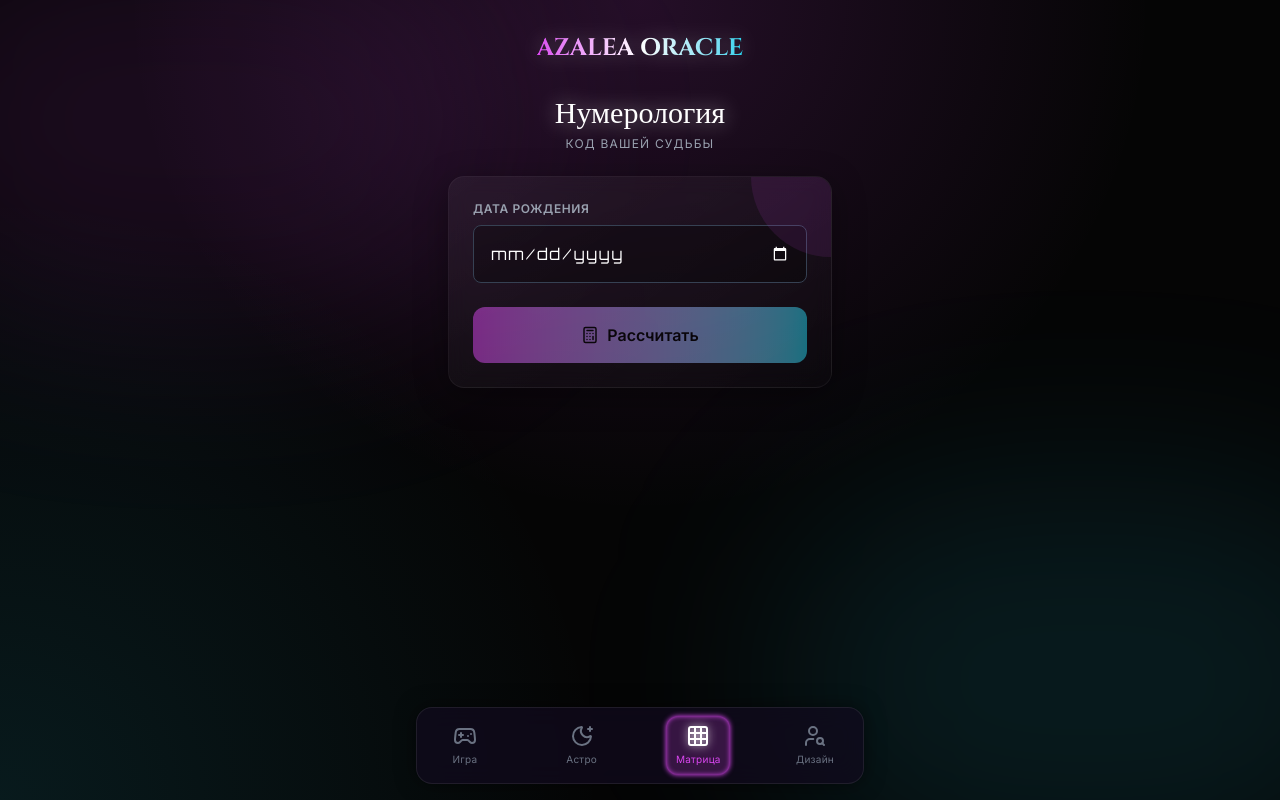
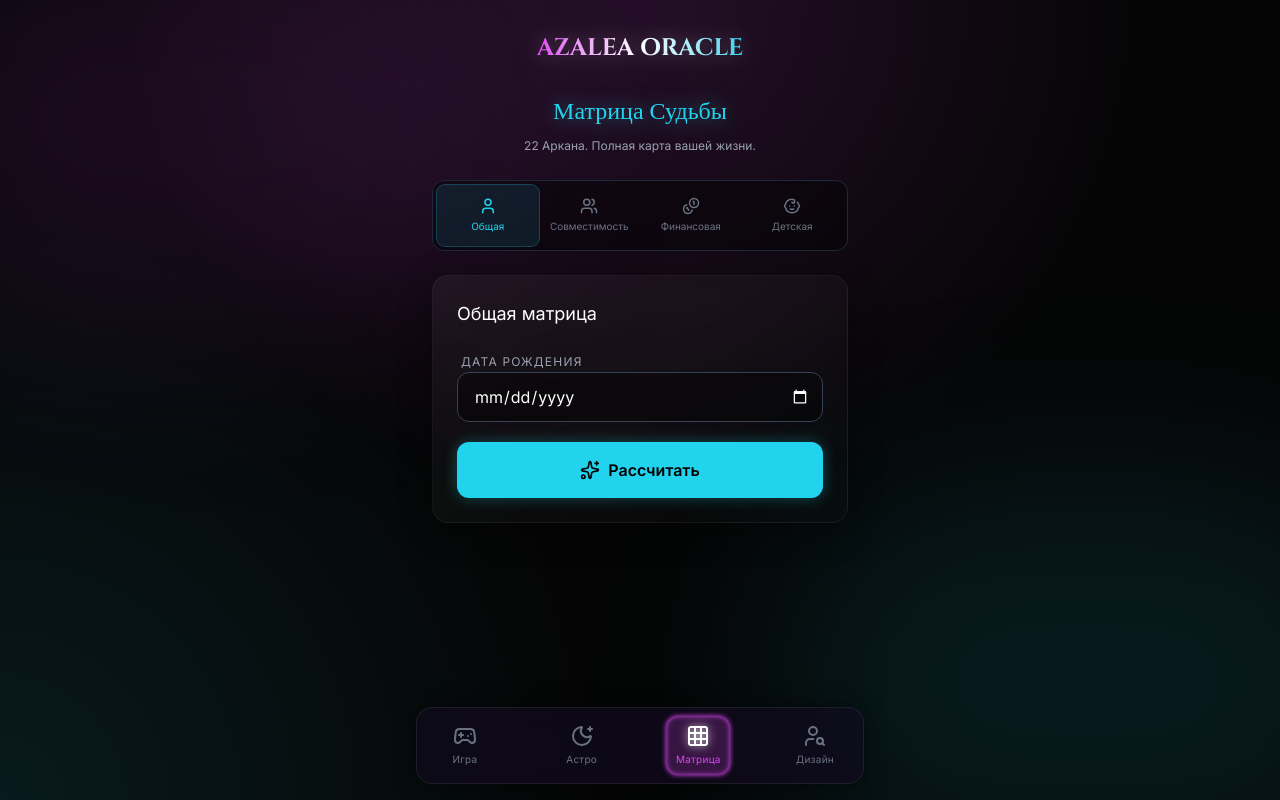
Before and after one commit to Dastanbekov/mini-app-oracle, a React (Vite) app: page /numerology in a window 1280 px wide. Built offline with nearby package versions, Linux system fonts and the light colour scheme.

Commit message:
numerology

```diff
--- a/src/pages/Numerology.jsx
+++ b/src/pages/Numerology.jsx
@@ -1,91 +1,180 @@
 import { useState } from 'react';
 import { motion, AnimatePresence } from 'framer-motion';
-import { Calculator, Sparkles } from 'lucide-react';
+import { Calculator, Sparkles, Users, Coins, Baby, User } from 'lucide-react';
 
 export default function Numerology() {
-    const [date, setDate] = useState('');
+    const [activeTab, setActiveTab] = useState('general'); // general, compatibility, financial, children
+    const [loading, setLoading] = useState(false);
     const [result, setResult] = useState(null);
-    const [loading, setLoading] = useState(false);
 
-    const calculate = () => {
-        if (!date) return;
+    // Form States
+    const [date1, setDate1] = useState('');
+    const [date2, setDate2] = useState(''); // For compatibility
+    const [name, setName] = useState('');
+
+    const tabs = [
+        { id: 'general', label: 'Общая', icon: User },
+        { id: 'compatibility', label: 'Совместимость', icon: Users },
+        { id: 'financial', label: 'Финансовая', icon: Coins },
+        { id: 'children', label: 'Детская', icon: Baby },
+    ];
+
+    const calculate = (e) => {
+        e.preventDefault();
         setLoading(true);
         setResult(null);
 
-        // Simulate calculation time for effect
+        // Simulate calc
         setTimeout(() => {
-            const digits = date.replace(/\D/g, '').split('').map(Number);
-            let sum = digits.reduce((a, b) => a + b, 0);
-
-            // Master numbers logic could go here
-            while (sum > 9 && sum !== 11 && sum !== 22) {
-                sum = String(sum).split('').map(Number).reduce((a, b) => a + b, 0);
-            }
-            setResult(sum);
             setLoading(false);
+            setResult({ tab: activeTab, date1, date2 });
         }, 1500);
     };
 
+    const reset = () => {
+        setResult(null);
+        setDate1('');
+        setDate2('');
+    };
+
     return (
-        <div className="flex flex-col gap-6 max-w-sm mx-auto">
-            <div className="text-center">
-                <h2 className="text-3xl font-serif text-white mb-1 drop-shadow-[0_0_10px_rgba(255,255,255,0.5)]">Нумерология</h2>
-                <p className="text-gray-400 text-xs uppercase tracking-widest">Код вашей судьбы</p>
+        <div className="flex flex-col gap-6 pb-20">
+            {/* Header */}
+            <div className="text-center space-y-2">
+                <h2 className="text-2xl font-serif text-accent drop-shadow-[0_0_10px_rgba(34,211,238,0.5)]">
+                    Матрица Судьбы
+                </h2>
+                <p className="text-xs text-center text-gray-400 max-w-[250px] mx-auto leading-relaxed">
+                    22 Аркана. Полная карта вашей жизни.
+                </p>
             </div>
 
-            <div className="glass-card p-6 rounded-2xl border border-white/5 relative overflow-hidden">
-                {/* Decorative elements */}
-                <div className="absolute top-0 right-0 w-20 h-20 bg-primary/10 rounded-bl-full pointer-events-none" />
+            {/* Tab Switcher */}
+            <div className="flex p-1 bg-black/40 rounded-xl border border-gray-800 overflow-x-auto no-scrollbar">
+                {tabs.map((tab) => (
+                    <button
+                        key={tab.id}
+                        onClick={() => { setActiveTab(tab.id); setResult(null); }}
+                        className={`flex-1 min-w-[80px] flex flex-col items-center gap-1 py-3 px-2 rounded-lg transition-all text-[10px] font-medium ${activeTab === tab.id
+                                ? 'bg-accent/10 text-accent ring-1 ring-accent/30'
+                                : 'text-gray-500 hover:text-gray-300'
+                            }`}
+                    >
+                        <tab.icon size={18} />
+                        <span className="whitespace-nowrap">{tab.label}</span>
+                    </button>
+                ))}
+            </div>
 
-                <label className="block text-xs uppercase text-gray-400 mb-2 font-bold tracking-wider">Дата рождения</label>
+            <AnimatePresence mode="wait">
+                {!result ? (
+                    <motion.form
+                        key="form"
+                        initial={{ opacity: 0, y: 10 }}
+                        animate={{ opacity: 1, y: 0 }}
+                        exit={{ opacity: 0, y: -10 }}
+                        onSubmit={calculate}
+                        className="glass-card p-6 rounded-2xl space-y-5 border border-accent/10"
+                    >
+                        <h3 className="text-lg text-white font-medium flex items-center gap-2">
+                            {tabs.find(t => t.id === activeTab).label} матрица
+                        </h3>
+
+                        {/* Input 1 - Always present (Your Date) */}
+                        <div className="space-y-2">
+                            <label className="text-xs text-gray-400 uppercase tracking-widest pl-1">
+                                {activeTab === 'compatibility' ? 'Ваша дата рождения' : 'Дата рождения'}
+                            </label>
                             <input
+                                required
                                 type="date"
-                    value={date}
-                    onChange={(e) => setDate(e.target.value)}
-                    className="w-full bg-black/30 border border-gray-700 rounded-lg p-4 text-white placeholder-gray-600 focus:outline-none focus:border-primary focus:ring-1 focus:ring-primary transition-all mb-6 text-center font-display tracking-widest"
+                                value={date1}
+                                onChange={(e) => setDate1(e.target.value)}
+                                className="w-full bg-black/40 border border-gray-700 rounded-xl p-3 pl-4 text-white focus:outline-none focus:border-accent transition-colors appearance-none min-h-[46px]"
+                                style={{ colorScheme: 'dark' }}
                             />
+                        </div>
+
+                        {/* Input 2 - Only for Compatibility */}
+                        {activeTab === 'compatibility' && (
+                            <div className="space-y-2">
+                                <label className="text-xs text-gray-400 uppercase tracking-widest pl-1">
+                                    Дата рождения партнера
+                                </label>
+                                <input
+                                    required
+                                    type="date"
+                                    value={date2}
+                                    onChange={(e) => setDate2(e.target.value)}
+                                    className="w-full bg-black/40 border border-gray-700 rounded-xl p-3 pl-4 text-white focus:outline-none focus:border-accent transition-colors appearance-none min-h-[46px]"
+                                    style={{ colorScheme: 'dark' }}
+                                />
+                            </div>
+                        )}
 
                         <button
-                    onClick={calculate}
-                    disabled={loading || !date}
-                    className="w-full bg-gradient-to-r from-primary to-accent text-black font-bold py-4 rounded-xl hover:shadow-[0_0_20px_rgba(217,70,239,0.4)] transition-all disabled:opacity-50 disabled:cursor-not-allowed relative overflow-hidden group"
+                            type="submit"
+                            disabled={loading}
+                            className="w-full bg-accent text-black font-bold py-4 rounded-xl mt-4 shadow-[0_0_15px_rgba(34,211,238,0.3)] hover:shadow-[0_0_25px_rgba(34,211,238,0.5)] transition-all transform hover:-translate-y-0.5 active:scale-95 flex items-center justify-center gap-2 disabled:opacity-50 disabled:cursor-not-allowed"
                         >
-                    <span className="relative z-10 flex items-center justify-center gap-2">
-                        {loading ? "Вычисление..." : (
+                            {loading ? (
+                                <motion.div
+                                    animate={{ rotate: 360 }}
+                                    transition={{ duration: 1, repeat: Infinity, ease: "linear" }}
+                                >
+                                    ❄️
+                                </motion.div>
+                            ) : (
                                 <>
-                                <Calculator size={18} /> Рассчитать
+                                    <Sparkles size={20} />
+                                    Рассчитать
                                 </>
                             )}
-                    </span>
-                    <div className="absolute inset-0 bg-white/20 translate-y-full group-hover:translate-y-0 transition-transform duration-300" />
                         </button>
+                    </motion.form>
+                ) : (
+                    <motion.div
+                        key="result"
+                        initial={{ opacity: 0, scale: 0.95 }}
+                        animate={{ opacity: 1, scale: 1 }}
+                        className="space-y-6"
+                    >
+                        {/* Result Mockup - Adapts visually to tab */}
+                        <div className="glass-card p-6 rounded-2xl border border-accent/20 text-center relative overflow-hidden">
+                            <div className="absolute top-0 right-0 p-4 opacity-10">
+                                {tabs.find(t => t.id === activeTab).icon({ size: 100 })}
                             </div>
 
-            <AnimatePresence>
-                {result !== null && (
-                    <motion.div
-                        initial={{ opacity: 0, y: 50, scale: 0.9 }}
-                        animate={{ opacity: 1, y: 0, scale: 1 }}
-                        className="glass-card p-8 rounded-2xl border border-secondary/30 text-center relative"
-                    >
-                        <div className="absolute inset-0 bg-secondary/5 blur-xl -z-10" />
-                        <div className="absolute top-4 right-4 text-secondary animate-pulse">
-                            <Sparkles size={24} />
+                            <div className="relative z-10">
+                                <div className="text-xs text-gray-400 uppercase tracking-widest mb-2">Ваш Аркан</div>
+                                <div className="text-5xl font-bold font-display text-white mb-2 text-glow">
+                                    {/* Mock Random Arcana based on date */}
+                                    {Math.floor(Math.random() * 22) + 1}
+                                </div>
+                                <div className="text-accent font-medium mb-4">
+                                    {activeTab === 'general' && "Энергия Личности"}
+                                    {activeTab === 'compatibility' && "Энергия Пары"}
+                                    {activeTab === 'financial' && "Денежный Поток"}
+                                    {activeTab === 'children' && "Детско-родительская карма"}
                                 </div>
 
-                        <p className="text-gray-300 text-sm mb-4 font-serif">Число Жизненного Пути</p>
+                                <div className="h-px bg-white/10 w-full my-4" />
 
-                        <div className="relative inline-block">
-                            <div className="text-8xl font-bold font-display text-secondary drop-shadow-[0_0_15px_rgba(251,191,36,0.6)] mb-6">
-                                {result}
+                                <p className="text-sm text-gray-300 leading-relaxed text-left">
+                                    {activeTab === 'general' && "Вы обладаете сильной интуицией и способностью видеть скрытые смыслы. Ваша задача — научиться доверять себе."}
+                                    {activeTab === 'compatibility' && "Ваш союз обладает потенциалом для духовного роста. Вы вместе, чтобы научить друг друга терпению."}
+                                    {activeTab === 'financial' && "Деньги приходят к вам через передачу знаний и коммуникацию. Избегайте изолированности."}
+                                    {activeTab === 'children' && "Ваш ребенок — ваш учитель. Не давите на него авторитетом, дайте свободу самовыражения."}
+                                </p>
                             </div>
-                            {/* Rotating ring behind number */}
-                            <div className="absolute inset-[-20px] border border-secondary/20 rounded-full animate-[spin_8s_linear_infinite]" />
                         </div>
 
-                        <p className="text-sm text-gray-300 leading-relaxed border-t border-white/10 pt-4">
-                            Люди числа <span className="text-secondary font-bold">{result}</span> обладают скрытым потенциалом и магической интуицией. Вы — проводник энергии в этот мир.
-                        </p>
+                        <button
+                            onClick={reset}
+                            className="w-full py-4 text-gray-400 hover:text-white transition-colors"
+                        >
+                            ← Вернуться к расчету
+                        </button>
                     </motion.div>
                 )}
             </AnimatePresence>
```
Lines whose indentation alone changed are shown as unchanged.
